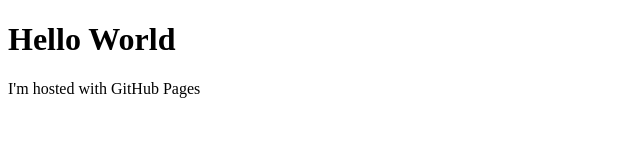
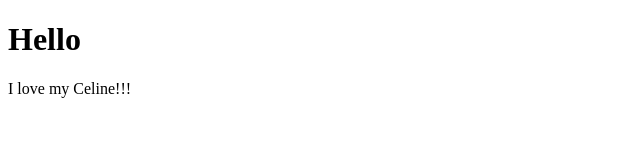
Before and after one commit to Urbaez/JUrbaez.github.io, a plain HTML site: page index.html in a window 1280 px wide. Shown: the whole page, without its empty margins (0-640 px from the left). Drawn offline with Linux system fonts and the light colour scheme.

Commit message:
Update index.html

```diff
--- a/index.html
+++ b/index.html
@@ -1,7 +1,7 @@
 <!DOCTYPE html>
 <html>
   <body>
-    <h1>Hello World</h1>
-    <p>I'm hosted with GitHub Pages</p>
+    <h1>Hello </h1>
+    <p>I love my Celine!!!</p>
   </body>
 </html>
```
